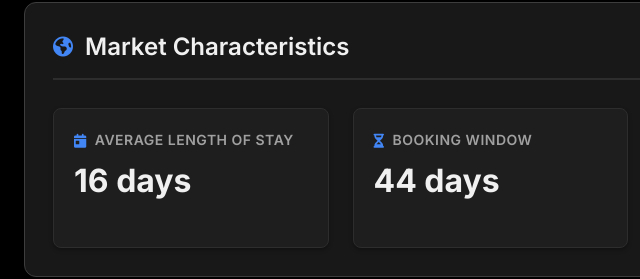
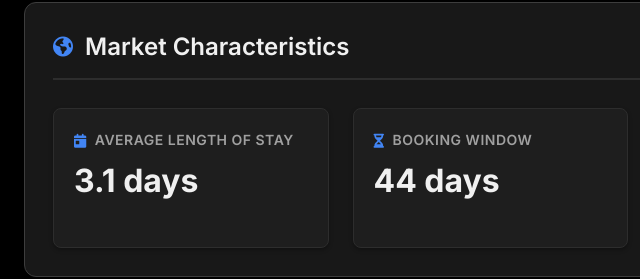
Before and after one commit to studiorns/IndiaMarketAnalysis, a plain HTML site: page index.html in a window 1280 px wide. Shown: the part 908-1187 px from the top of the page, 0-640 px from the left. Drawn offline with nearby package versions, Linux system fonts and the light colour scheme.

Commit message:
Add files via upload

```diff
--- a/index.html
+++ b/index.html
@@ -738,7 +738,7 @@
             <div class="metrics-grid">
                 <div class="metric-card">
                     <div class="metric-name"><i class="fas fa-calendar-day"></i> Average Length of Stay</div>
-                    <div class="metric-value">16 days</div>
+                    <div class="metric-value">3.1 days</div>
                 </div>
                 <div class="metric-card">
                     <div class="metric-name"><i class="fas fa-hourglass-half"></i> Booking Window</div>
```
